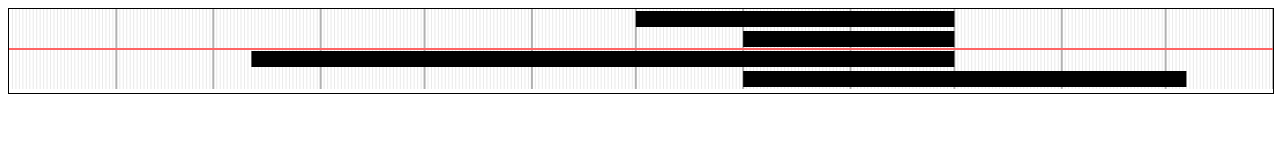
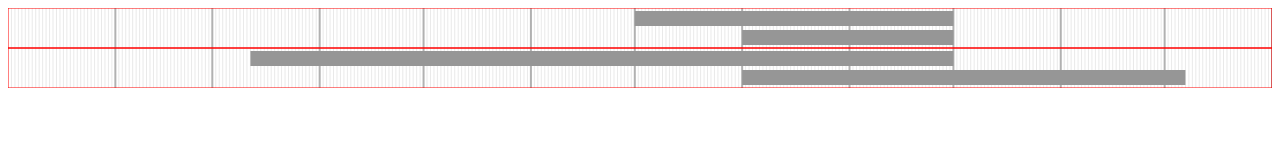
Before and after one commit to mrobinson/blockpuzzle, a plain HTML site: page index.html in a window 1280 px wide. Drawn offline with Linux system fonts and the light colour scheme.

Commit message:
Use a stroked rect for the track border
This simplifies things a great deal and makes more sense in general.

```diff
--- a/blockpuzzle.js
+++ b/blockpuzzle.js
@@ -13,12 +13,9 @@ var BlockPuzzle = {
             self.element.setAttribute("y2", point2[1]);
         };
 
-        this.setWidth = function(width) {
+        this.setStroke = function(width, color) {
+            self.element.setAttribute("stroke", color);
             self.element.setAttribute("stroke-width", width);
-        };
-
-        this.setColor = function(color) {
-            self.element.setAttribute("stroke", color);
         };
 
         this.setVisible = function(visible) {
@@ -48,8 +45,13 @@ var BlockPuzzle = {
             self.element.setAttribute("height", size[1]);
         };
 
-        this.setColor = function(color) {
-            self.element.style.background = color;
+        this.setFill = function(fill) {
+            self.element.style.fill = fill;
+        };
+
+        this.setStroke = function(width, color) {
+            self.element.setAttribute("stroke", color);
+            self.element.setAttribute("stroke-width", width);
         };
 
         var self = this;
@@ -60,13 +62,10 @@ var BlockPuzzle = {
         this.buildDOM = function(container) {
             if (self.line === null) {
                 self.line = new BlockPuzzle.Line();
-                if (self.lastDayOfMonth) {
-                    self.line.setWidth(2);
-                    self.line.setColor("rgba(100, 100, 100, 0.5)");
-                } else {
-                    self.line.setWidth(1);
-                    self.line.setColor("rgba(200, 200, 200, 0.4)");
-                }
+                if (self.lastDayOfMonth)
+                    self.line.setStroke(2, "rgba(100, 100, 100, 0.5)");
+                else
+                    self.line.setStroke(1, "rgba(200, 200, 200, 0.4)");
             }
 
             container.appendChild(self.line.getElement());
@@ -94,7 +93,7 @@ var BlockPuzzle = {
         this.buildDOM = function(container) {
             if (self.rect === null) {
                 self.rect = new BlockPuzzle.Rect();
-                self.rect.setColor("rgba(100, 256, 100, 1)");
+                self.rect.setFill("rgba(150, 150, 150, 1)");
             }
 
             container.appendChild(self.rect.getElement());
@@ -111,20 +110,20 @@ var BlockPuzzle = {
 
     Track: function(name) {
         this.buildDOM = function(container) {
-            if (self.element === null) {
-                self.element = document.createElementNS("http://www.w3.org/2000/svg", "g");
+            if (self.transform === null) {
+                self.transform = document.createElementNS("http://www.w3.org/2000/svg", "g");
             }
-            container.appendChild(self.element);
+            container.appendChild(self.transform);
 
-            if (self.line === null) {
-                self.line = new BlockPuzzle.Line();
-                self.line.setWidth(2);
-                self.line.setColor("rgb(256, 100, 100)");
+            if (self.rect === null) {
+                self.rect = new BlockPuzzle.Rect();
+                self.rect.setFill("rgba(0, 0, 0, 0)");
+                self.rect.setStroke(1, "rgb(256, 0, 0)");
             }
-            this.element.appendChild(self.line.getElement());
+            this.transform.appendChild(self.rect.getElement());
 
             for (var i = 0; i < self.reservations.length; i++)
-                self.reservations[i].buildDOM(self.element);
+                self.reservations[i].buildDOM(self.transform);
         };
 
         this.addReservation = function(reservation) {
@@ -136,18 +135,17 @@ var BlockPuzzle = {
         }
 
         this.positionAndSizeElements = function(canvas, trackIndex) {
-            self.element.setAttribute("transform",
+            self.transform.setAttribute("transform",
                 "translate(" + self.origin[0] + "," + self.origin[1] + ")");
 
-            self.line.setVisible(trackIndex != canvas.tracks.length - 1);
-            self.line.setPoints([0, BlockPuzzle.TRACK_HEIGHT],
-                                [canvas.width, BlockPuzzle.TRACK_HEIGHT]);
+            self.rect.setOrigin([0, 0]);
+            self.rect.setSize([canvas.width, BlockPuzzle.TRACK_HEIGHT]);
 
             var numReservations = self.reservations.length;
-            var totalPadding = numReservations * 2 * BlockPuzzle.RESERVATION_PADDING;
+            var totalPadding = 2 + numReservations * 2 * BlockPuzzle.RESERVATION_PADDING;
             var reservationHeight = (BlockPuzzle.TRACK_HEIGHT - totalPadding) / numReservations;
             var totalDrawnHeight = (numReservations * reservationHeight) + totalPadding;
-            var offset = ((BlockPuzzle.TRACK_HEIGHT - totalDrawnHeight) / 2);
+            var offset = ((BlockPuzzle.TRACK_HEIGHT - totalDrawnHeight) / 2) + 1;
 
             for (var i = 0; i < numReservations; i++) {
                 offset += BlockPuzzle.RESERVATION_PADDING;
@@ -166,8 +164,8 @@ var BlockPuzzle = {
         var self = this;
         this.origin = [0, 0];
         this.name = name;
-        this.element = null;
-        this.line = null;
+        this.transform = null;
+        this.rect = null;
         this.reservations = [];
     },
 
--- a/index.html
+++ b/index.html
@@ -4,7 +4,7 @@
     <script src="blockpuzzle.js"></script>
 </head>
 <body>
-<div id="canvas" style="width: 100%; border: 1px solid black;"></div>
+<div id="canvas" style="width: 100%;"></div>
     <script>
     var canvas = new BlockPuzzle.Canvas("canvas");
     canvas.setData(
```
